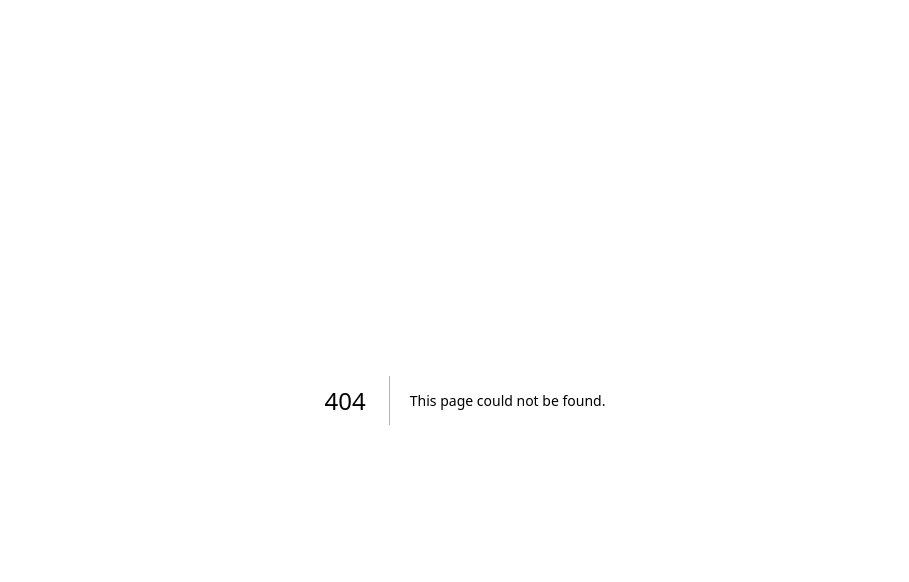
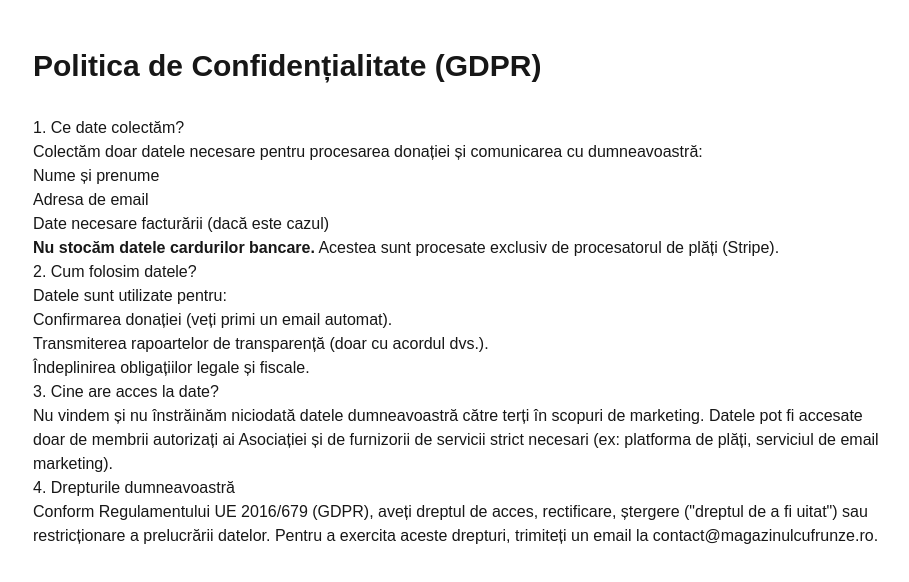
Before and after one commit to joahn3/magazinul-cu-frunze, a Next.js app in the folder leaf-store/: page /confidentialitate in a window 1280 px wide. Before the commit this address had no page. Shown: the top 582 px of the page, without its empty margins (175-1084 px from the left). Built offline with nearby package versions, Linux system fonts and the light colour scheme.

Commit message:
Create page.tsx

```diff
--- /dev/null
+++ b/leaf-store/app/confidentialitate/page.tsx
@@ -0,0 +1,37 @@
+// app/confidentialitate/page.tsx
+export default function Privacy() {
+  return (
+    <div className="max-w-4xl mx-auto px-4 py-12 prose prose-slate">
+      <h1 className="text-3xl font-bold mb-8">Politica de Confidențialitate (GDPR)</h1>
+
+      <h3>1. Ce date colectăm?</h3>
+      <p>Colectăm doar datele necesare pentru procesarea donației și comunicarea cu dumneavoastră:</p>
+      <ul>
+        <li>Nume și prenume</li>
+        <li>Adresa de email</li>
+        <li>Date necesare facturării (dacă este cazul)</li>
+      </ul>
+      <p><strong>Nu stocăm datele cardurilor bancare.</strong> Acestea sunt procesate exclusiv de procesatorul de plăți (Stripe).</p>
+
+      <h3>2. Cum folosim datele?</h3>
+      <p>Datele sunt utilizate pentru:</p>
+      <ul>
+        <li>Confirmarea donației (veți primi un email automat).</li>
+        <li>Transmiterea rapoartelor de transparență (doar cu acordul dvs.).</li>
+        <li>Îndeplinirea obligațiilor legale și fiscale.</li>
+      </ul>
+
+      <h3>3. Cine are acces la date?</h3>
+      <p>
+        Nu vindem și nu înstrăinăm niciodată datele dumneavoastră către terți în scopuri de marketing.
+        Datele pot fi accesate doar de membrii autorizați ai Asociației și de furnizorii de servicii strict necesari (ex: platforma de plăți, serviciul de email marketing).
+      </p>
+
+      <h3>4. Drepturile dumneavoastră</h3>
+      <p>
+        Conform Regulamentului UE 2016/679 (GDPR), aveți dreptul de acces, rectificare, ștergere ("dreptul de a fi uitat")
+        sau restricționare a prelucrării datelor. Pentru a exercita aceste drepturi, trimiteți un email la contact@magazinulcufrunze.ro.
+      </p>
+    </div>
+  );
+}
```
